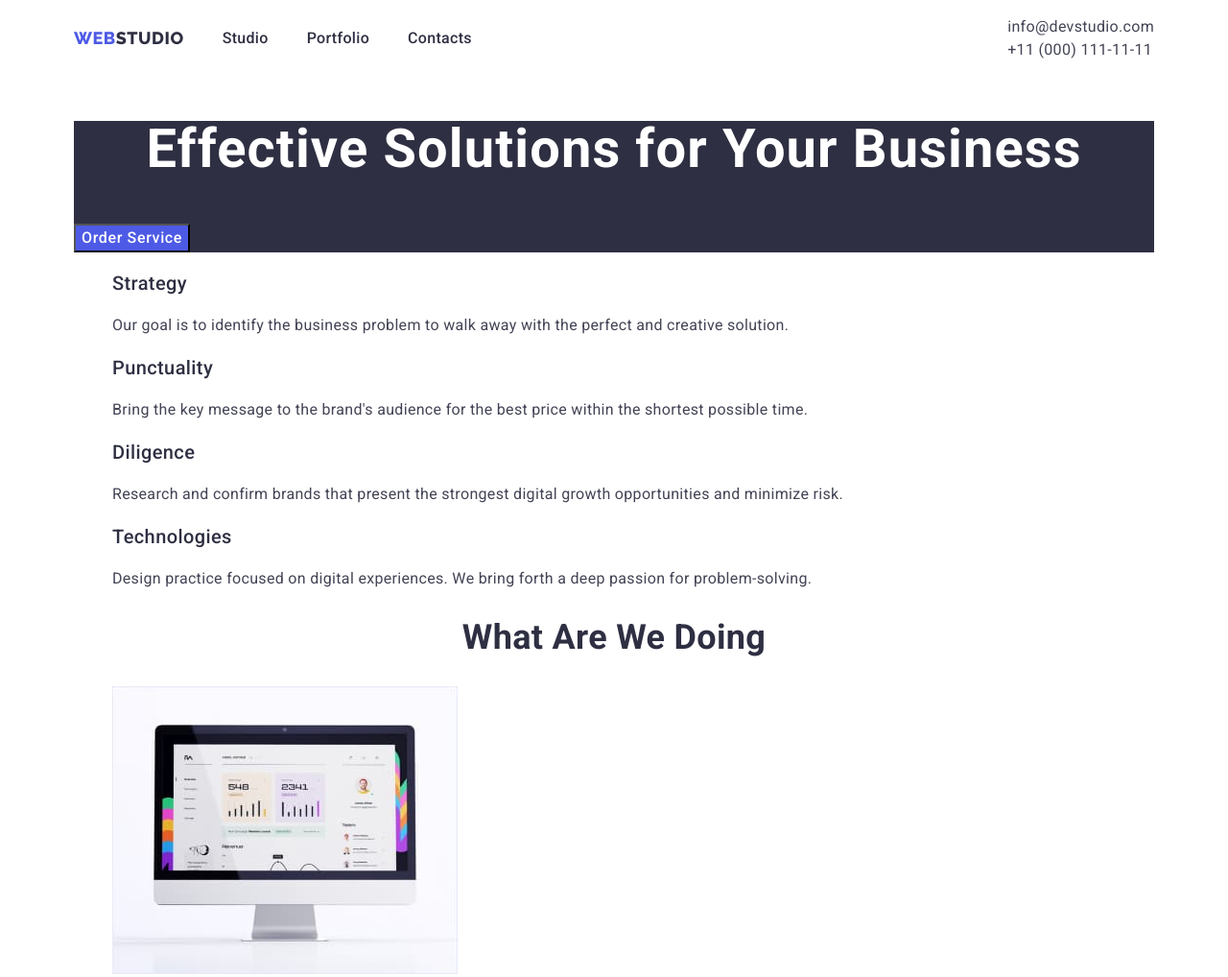
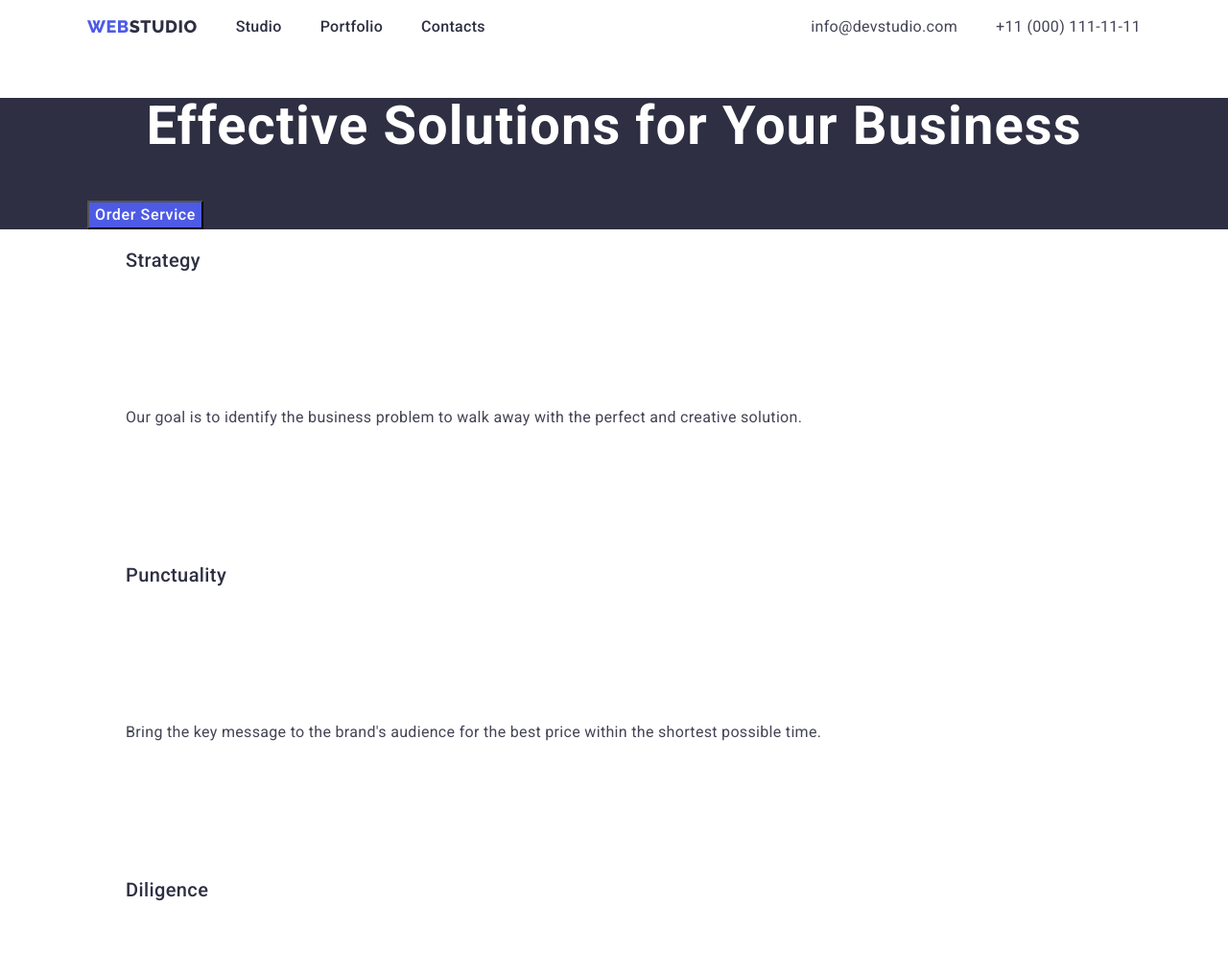
Before and after one commit to pkondratiuk/goit-markup-hw-03, a plain HTML site: page index.html in a window 1280 px wide. Shown: the top 1018 px of the page at 96% size. Drawn offline with nearby package versions, Linux system fonts and the light colour scheme.

Commit message:
flex_2
finish header dlock with flex

```diff
--- a/css/slyles.css
+++ b/css/slyles.css
@@ -56,11 +56,9 @@ body {
 }
 
 .container {
-  width: 1158px;
-  margin-left: auto;
-  margin-right: auto;
-  padding-left: 16px;
-  padding-right: 16px;
+  width: 1128px;
+  margin: 0 auto;
+  padding: 0 15px;
 }
 
 /**
@@ -68,6 +66,7 @@ body {
   | Header styles
   |============================
 */
+
 .web {
   color: #4d5ae5;
 }
@@ -106,8 +105,8 @@ body {
 
 .header-container {
   display: flex;
+  align-items: center;
   justify-content: space-between;
-  align-items: center;
 }
 .nav-container {
   display: flex;
@@ -117,6 +116,15 @@ body {
   display: flex;
   align-items: center;
   gap: 40px;
+}
+
+.adress-container {
+  display: flex;
+  align-items: center;
+  gap: 40px;
+}
+.logo-containerg {
+  margin-right: 76px;
 }
 
 /**
@@ -158,6 +166,7 @@ body {
 */
 
 .text-future {
+  padding: 120px 0;
   letter-spacing: 0.02em;
 }
 
--- a/index.html
+++ b/index.html
@@ -21,11 +21,11 @@
     <link rel="stylesheet" href="./css/slyles.css" />
   </head>
   <body>
-    <div class="container">
     <!-- Header -->
-      <header class="header-container">
+    <header>
+      <div class="container header-container">
         <nav class="nav-container">
-          <a class="link logo web" href="./index.html"
+          <a class="link logo web logo-container" href="./index.html"
             >Web<span class="dark-studio">Studio</span></a
           >
           <ul class="list nav-list-container">
@@ -37,7 +37,7 @@
           </ul>
         </nav>
         <address class="adress">
-          <ul class="list">
+          <ul class="list adress-container">
             <li>
               <a class="link adress-list" href="mailto:info@devstudio.com"
                 >info@devstudio.com</a
@@ -50,15 +50,19 @@
             </li>
           </ul>
         </address>
+      </div>
     </header>
     <main>
       <!-- Section hero -->
       <section class="hero">
+        <div class="container">
           <h1 class="hero-title">Effective Solutions for Your Business</h1>
           <button class="hero-btn" type="button">Order Service</button>
+        </div>
       </section>
       <!-- Section future -->
       <section>
+        <div class="container">
           <h2 hidden>Feature</h2>
           <ul class="list">
             <li>
@@ -90,9 +94,12 @@
               </p>
             </li>
           </ul>
+        </div>
       </section>
       <!-- Section what are we doing-->
+
       <section>
+        <div class="container">
           <h2 class="title-block title-do">What are we doing</h2>
           <ul class="list">
             <li>
@@ -117,9 +124,11 @@
                 height="300" />
             </li>
           </ul>
+        </div>
       </section>
       <!-- Section team -->
       <section class="team">
+        <div class="container">
           <h2 class="title-block title-team">Our Team</h2>
           <ul class="list">
             <li class="list-title">
@@ -159,10 +168,12 @@
               <p class="text-team">UI Designer</p>
             </li>
           </ul>
+        </div>
       </section>
     </main>
     <!-- Footer -->
     <footer class="footer">
+      <div class="container">
         <a class="link logo web" href="./index.html"
           >Web<span class="light-studio">Studio</span></a
         >
@@ -170,7 +181,7 @@
           Increase the flow of customers and sales for your business with
           digital marketing & growth solutions.
         </p>
+      </div>
     </footer>
-    </div>
   </body>
 </html>
```
Lines whose indentation alone changed are shown as unchanged.
